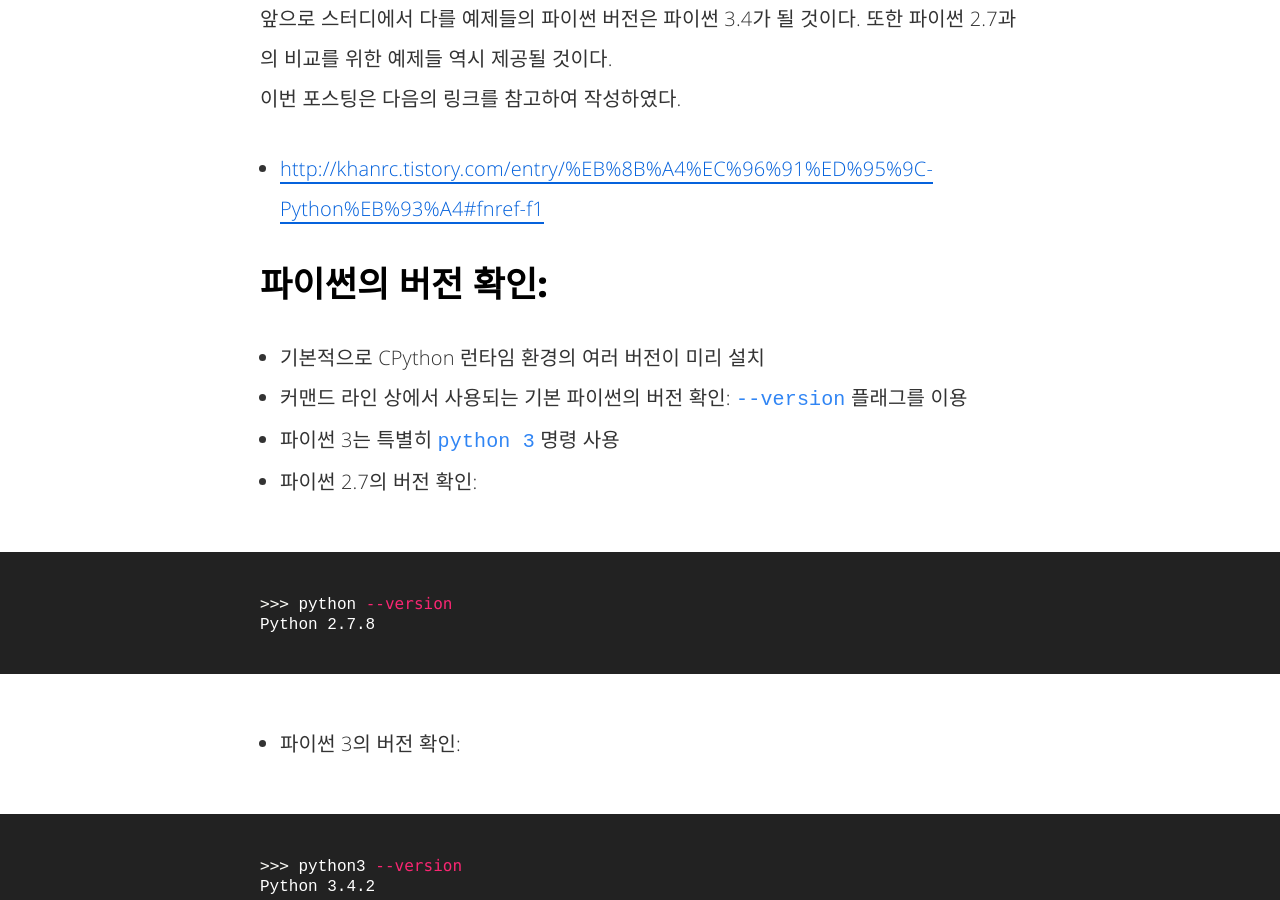
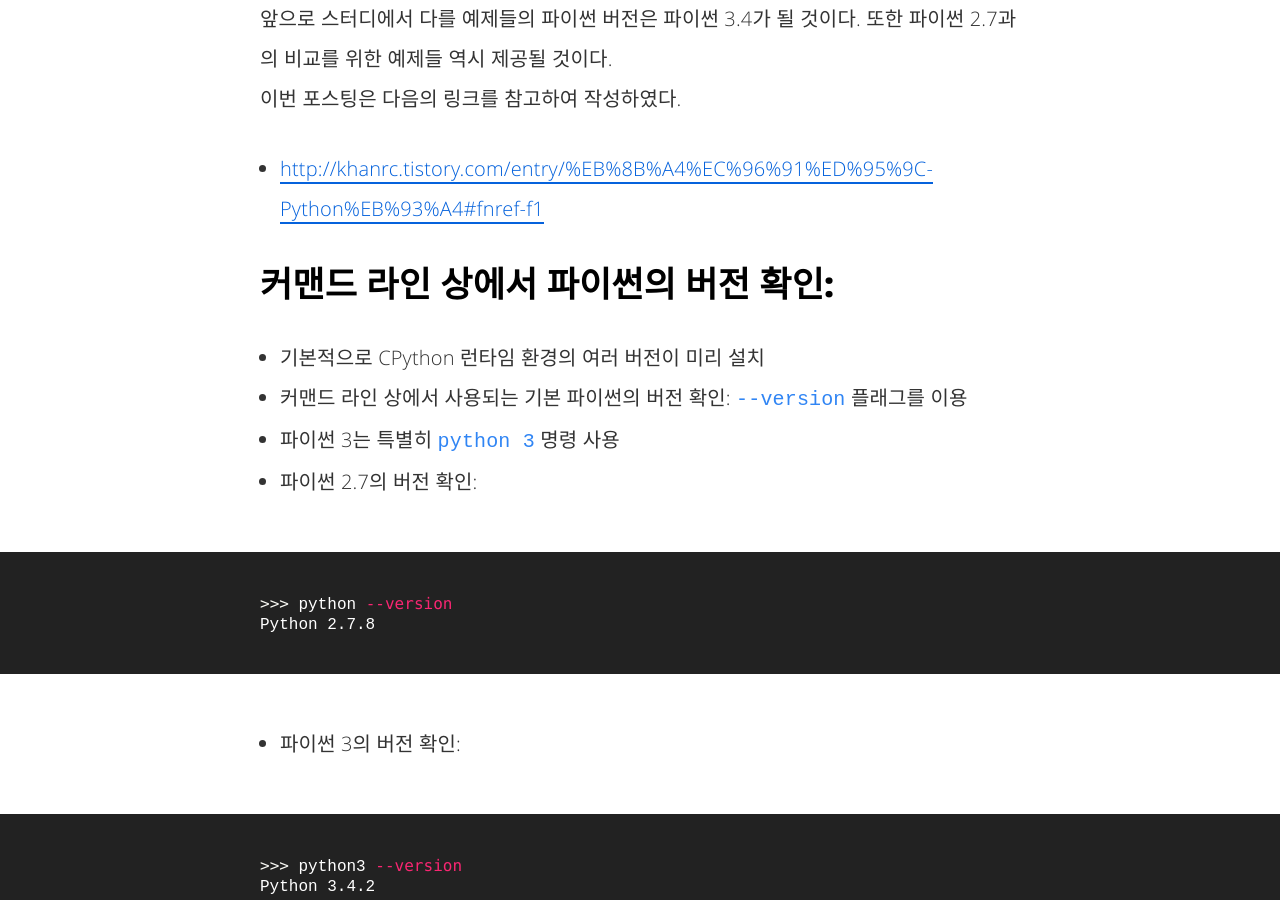
Before and after one commit to hcnoh/blog-prev, a Jekyll site: the page built from _posts/2018-09-09-effective-python-way01.md, in a window 1280 px wide and 900 px high, scrolled down 1034 px. Built offline with Jekyll 4.4.1, drawn with Linux system fonts in a browser that asks for light colours; comment, search, counter and statistics services are not loaded; some of the changed text lies outside the part shown.

Commit message:
Update 2018-09-09-effective-python-way01.md

```diff
--- a/_posts/2018-09-09-effective-python-way01.md
+++ b/_posts/2018-09-09-effective-python-way01.md
@@ -17,7 +17,7 @@
 이번 포스팅은 다음의 링크를 참고하여 작성하였다.
 - [http://khanrc.tistory.com/entry/%EB%8B%A4%EC%96%91%ED%95%9C-Python%EB%93%A4#fnref-f1](http://khanrc.tistory.com/entry/%EB%8B%A4%EC%96%91%ED%95%9C-Python%EB%93%A4#fnref-f1)
 
-## 파이썬의 버전 확인:
+## 커맨드 라인 상에서 파이썬의 버전 확인:
 
 - 기본적으로 CPython 런타임 환경의 여러 버전이 미리 설치
 - 커맨드 라인 상에서 사용되는 기본 파이썬의 버전 확인: `--version` 플래그를 이용
@@ -33,9 +33,9 @@
 Python 3.4.2
 {% endhighlight %}
 
-## 파이썬 내장 `sys` 모듈:
+## 파이썬 런타임 버전 확인:
 
-- 런타임에 사용중인 파이썬 버전 확인
+- 런타임에 사용중인 파이썬 버전 확인: 파이썬 내장 `sys` 모듈
 - 이것을 이용하여 런타임마다 모듈 임포트를 다르게 설정해줄 수 있음
 {% highlight python %}
 import sys
```
